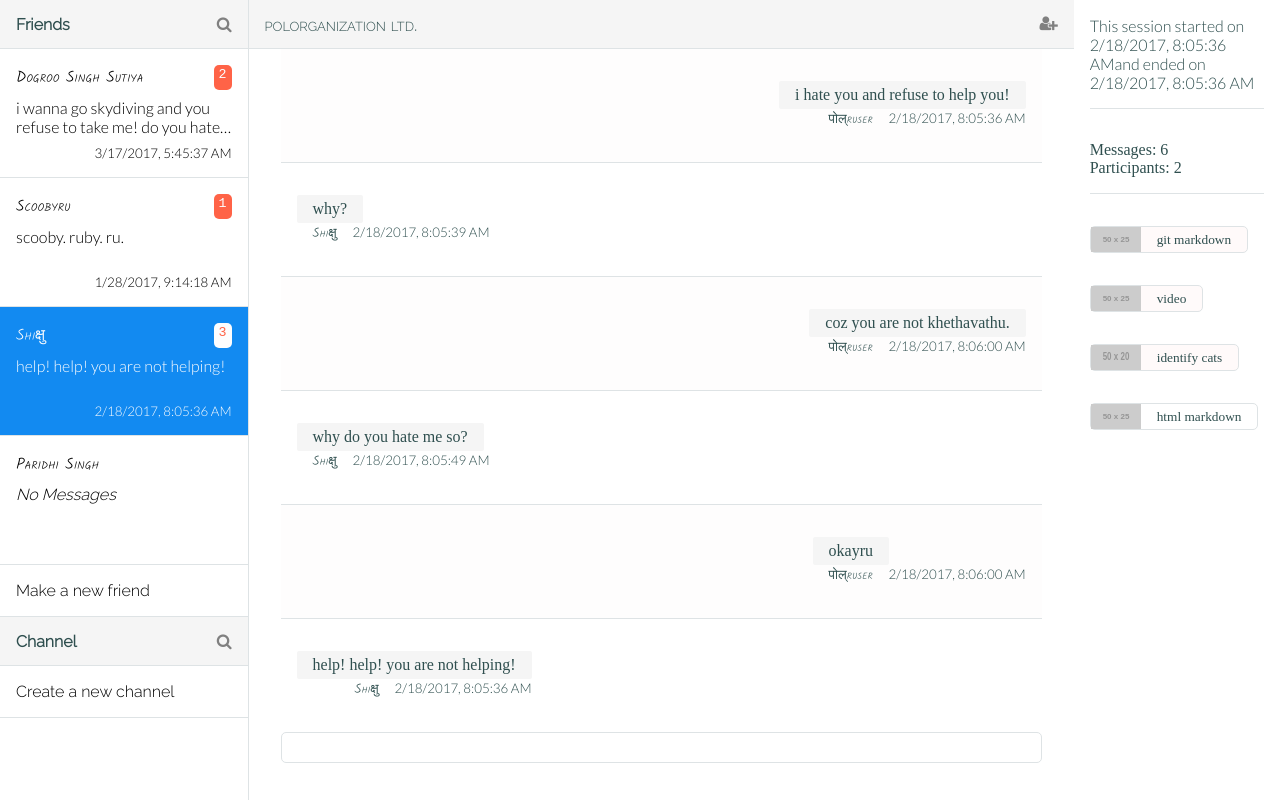
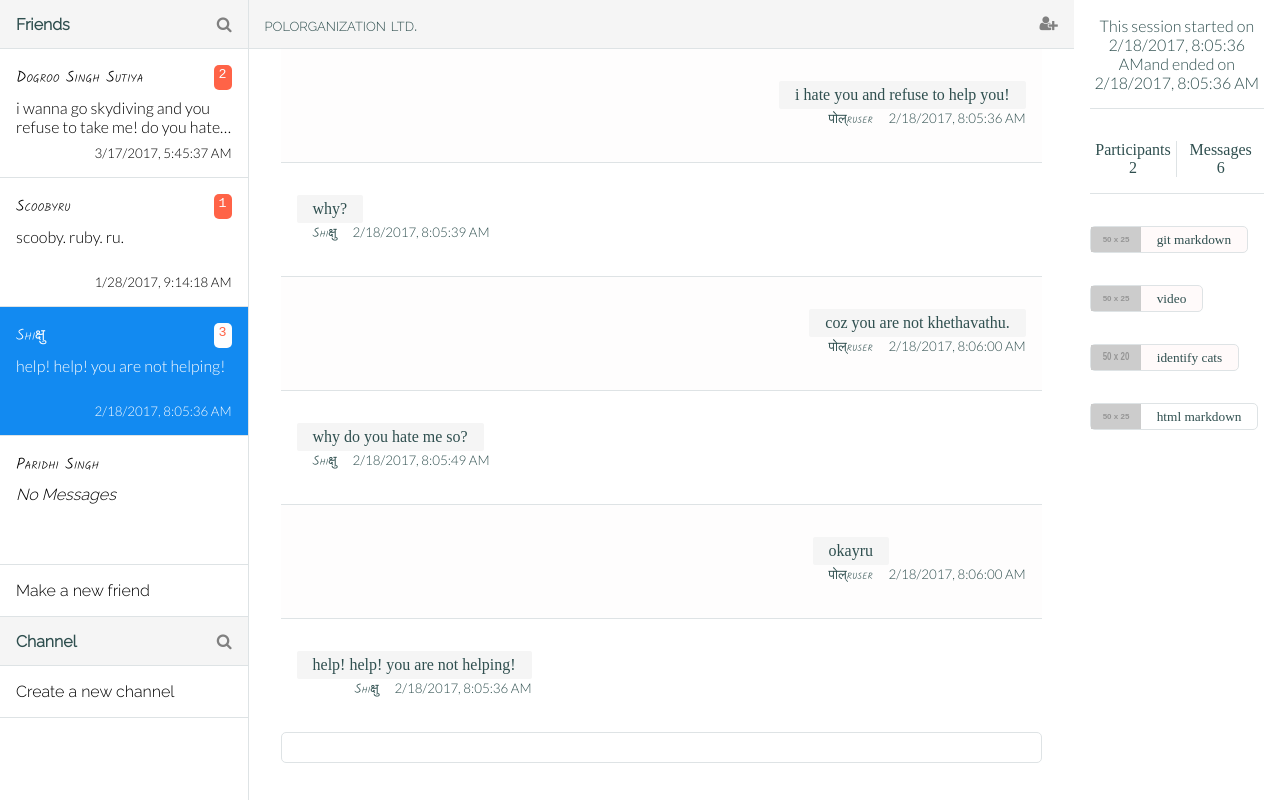
Before and after one commit to chatru/chatru, a Vue app: page / in a window 1280 px wide. Built offline with nearby package versions, Linux system fonts and the light colour scheme.

Commit message:
fixed stats css

```diff
--- a/src/components/RightPane.vue
+++ b/src/components/RightPane.vue
@@ -6,8 +6,14 @@
                 <span v-if="session.end">and ended on {{session.end.toLocaleString()}}</span>
             </div>
             <div class="stats">
-                <div class="messages">Messages: {{session.messages}}</div>
-                <div class="participants">Participants: {{session.participants}}</div>
+                <div class="participants">
+                    <div>Participants</div>
+                    <div>{{session.participants}}</div>
+                </div>
+                <div class="messages">
+                    <div>Messages</div>
+                    <div>{{session.messages}}</div>
+                </div>
             </div>
             <figure :class="{ activated: polugin.activated }" class="polugin-figure" v-for="polugin of polugins">
                 <img height="25" :src="polugin.logo" width="50" />
--- a/src/main.scss
+++ b/src/main.scss
@@ -206,6 +206,7 @@ body {
         display: flex;
         flex-flow: row wrap;
         justify-content: flex-start;
+        text-align: center;
         .time {
             border-bottom: $border;
             font-family: lato, sans-serif;
@@ -214,10 +215,20 @@ body {
             width: 100%;
         }
         .stats {
+            align-items: center;
             border-bottom: $border;
+            display: flex;
+            justify-content: space-between;
             margin: 1rem;
             padding-bottom: 1rem;
             width: 100%;
+            .messages {
+                border-left: $border;
+                width: 50%;
+            }
+            .participants {
+                width: 50%;
+            }
         }
         .polugin-figure {
             align-content: center;
```
